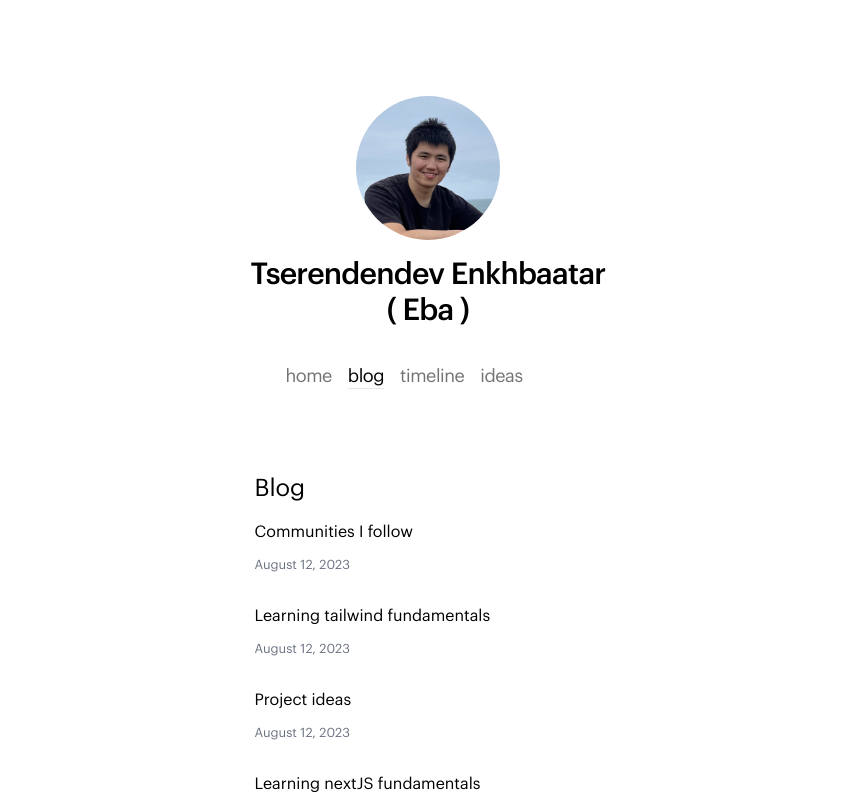
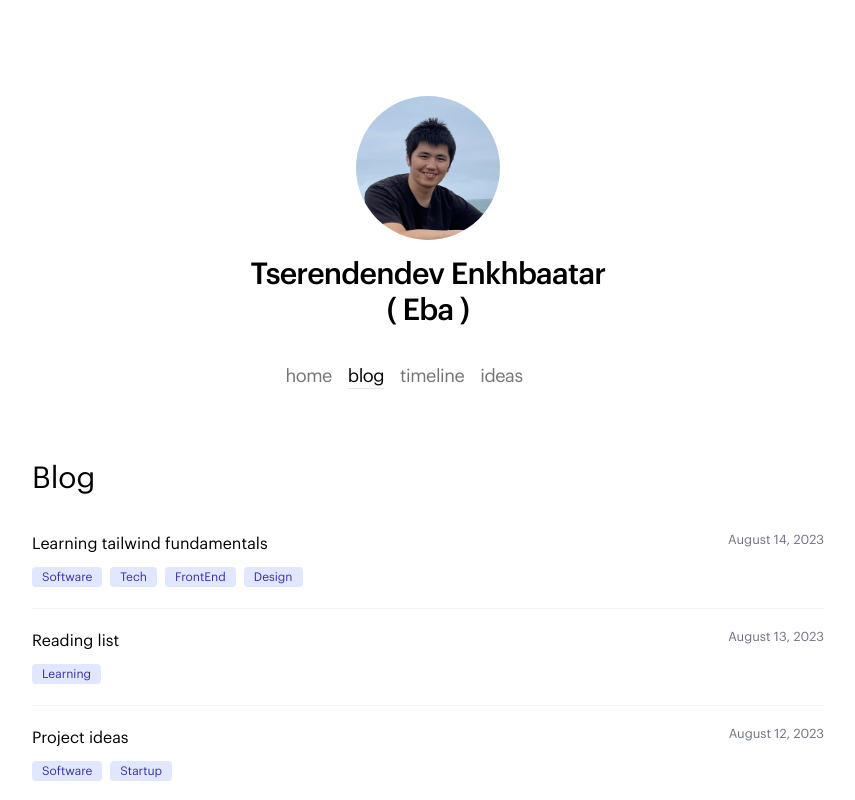
Before and after one commit to eba472/blog, a Next.js app: page /blog in a window 1280 px wide. Shown: the top 800 px of the page, without its empty margins (212-1067 px from the left). Built offline with nearby package versions, Linux system fonts and the light colour scheme.

Commit message:
add tags to blogs and design updates

```diff
--- a/app/blog/page.tsx
+++ b/app/blog/page.tsx
@@ -1,29 +1,37 @@
 import { getSortedBlogsData } from "../../lib/blog";
 import Link from "next/link";
 import Date from "../components/date";
+import Tag from "../components/tag";
 
 export const metadata = {
   title: "Eba personal blog about software engineering",
 };
 
-export default async function Post({ params }) {
+export default async function Post() {
   const blogs = getSortedBlogsData();
   return (
     <section className="text-base/loose p-1">
-      <h2>Blog</h2>
-      <ul className="list-none p-0 m-0">
-        {blogs.map(({ id, date, title }) => {
-          return (
-            <li className="mb-5" key={id}>
-              <Link href={`/blog/${id}`}>{title}</Link>
-              <br />
-              <small className="text-gray-500">
+      <h1>Blog</h1>
+      {blogs.map(({ id, date, title, tags }) => {
+        return (
+          <div key={id}>
+            <div className="flex justify-between">
+              <Link href={`/blog/${id}`}>
+                {title}
+              </Link>
+              <small className="text-gray-500 whitespace-nowrap">
                 <Date dateString={date} />
               </small>
-            </li>
-          );
-        })}
-      </ul>
+            </div>
+            <div>
+              {tags.map((skill) => (
+                <Tag key={skill} name={skill} />
+              ))}
+            </div>
+            <hr className="h-px my-4 bg-gray-100 border-0 rounded dark:bg-gray-700" />
+          </div>
+        );
+      })}
     </section>
   );
 }
--- a/app/components/gallery.tsx
+++ b/app/components/gallery.tsx
@@ -15,7 +15,7 @@ import director from "/public/images/gallery/With our director at Founder Instit
 
 export default function Gallery() {
   return (
-    <div className="my-8 w-full md:w-[650px] lg:w-[800px] mx-auto">
+    <div className="my-8">
       <div className="columns-2 sm:columns-3 gap-y-4 my-4">
         <div className="relative mb-2">
           <Image
--- a/app/timeline/skill.tsx
+++ b/app/components/tag.tsx
@@ -1,7 +1,7 @@
-export default function skill({ skill }) {
+export default function tag({ name }) {
   return (
     <div className="inline-block bg-indigo-100 text-indigo-800 text-xs font-medium mr-2 px-2.5 py-0.5 rounded dark:bg-indigo-900 dark:text-indigo-300">
-      {skill}
+      {name}
     </div>
   );
 }
--- a/app/layout.tsx
+++ b/app/layout.tsx
@@ -52,7 +52,7 @@ export default function Layout({ children }) {
             </h1>
           </header>
           <Navbar />
-          <main>{children}</main>
+          <main className="w-full md:w-[650px] lg:w-[800px] mx-auto">{children}</main>
           <SocialNetwork />
         </div>
       </body>
--- a/app/timeline/lifeEvent.tsx
+++ b/app/timeline/lifeEvent.tsx
@@ -1,5 +1,5 @@
 import { IEvent } from "./experience";
-import Skill from "./skill";
+import Tag from "../components/tag";
 
 export default function LifeEvent({ event }: { event: IEvent }) {
   return (
@@ -21,7 +21,7 @@ export default function LifeEvent({ event }: { event: IEvent }) {
       </ol>
       <div className="m-3">
         {event.skills.map((skill) => (
-          <Skill skill={skill} />
+          <Tag key={skill} name={skill} />
         ))}
       </div>
     </li>
--- a/blogs/interview-questions.md
+++ b/blogs/interview-questions.md
@@ -1,6 +1,7 @@
 ---
 title: 'Useful interview questions from Linkedin'
 date: '2023-07-01'
+tags: Software, Interview
 ---
 
 I've been hired by Google, Epic Games and Affirm to name a few.
--- a/blogs/jap-sentences.md
+++ b/blogs/jap-sentences.md
@@ -1,6 +1,7 @@
 ---
 title: 'Japanese lesson: talking about plan'
 date: '2023-08-01'
+tags: Japanese
 ---
 
 1. 私はモンゴルに行く予定です。(Watashi wa Mongoru ni iku yotei desu.)
--- a/blogs/nextjs.md
+++ b/blogs/nextjs.md
@@ -1,6 +1,7 @@
 ---
 title: 'Learning nextJS fundamentals'
 date: '2023-08-12'
+tags: Software, Tech, FrontEnd
 ---
 
 ### Useful commands:
--- a/blogs/project-ideas.md
+++ b/blogs/project-ideas.md
@@ -1,6 +1,7 @@
 ---
 title: 'Project ideas'
 date: '2023-08-12'
+tags: Software, Startup
 ---
 
 1. How to find a project ideas
--- a/blogs/useful-links.md
+++ b/blogs/reading-list.md
@@ -1,9 +1,10 @@
 ---
-title: 'Communities I follow'
-date: '2023-08-12'
+title: 'Reading list'
+date: '2023-08-13'
+tags: Learning
 ---
 
-### Community
+### Communities
 1. [Microconf](https://microconf.com/): Community for Bootstrapped SaaS Founders
 2. [Lenny's Newsletter](https://www.lennysnewsletter.com/about): Building product, Go-to-market, Growth strategy, Career, Sales
 3. [ByteByteGo](https://bytebytego.com/): Everything you need to take your system design skill to the next level
--- a/blogs/tailwind.md
+++ b/blogs/tailwind.md
@@ -1,6 +1,7 @@
 ---
 title: 'Learning tailwind fundamentals'
-date: '2023-08-12'
+date: '2023-08-14'
+tags: Software, Tech, FrontEnd, Design
 ---
 
 ### Tailwind
--- a/lib/blog.ts
+++ b/lib/blog.ts
@@ -16,7 +16,6 @@ interface MarkDownHeader {
   date: string;
 }
 
-
 const blogsDirectory = path.join(process.cwd(), "blogs");
 
 export function getSortedBlogsData() {
@@ -26,9 +25,13 @@ export function getSortedBlogsData() {
     const fullPath = path.join(blogsDirectory, fileName);
     const fileContents = fs.readFileSync(fullPath, "utf8");
     const matterResult = matter(fileContents);
+    const tags: string[] = matterResult.data.tags
+      ? matterResult.data.tags.split(", ")
+      : [];
     return {
       id,
-      ...matterResult.data as MarkDownHeader,
+      ...(matterResult.data as MarkDownHeader),
+      tags
     };
   });
   return allBlogsData.sort((a, b) => {
@@ -60,6 +63,6 @@ export async function getBlogData(id: string): Promise<Blog> {
   return {
     id,
     contentHtml,
-    ...matterResult.data as MarkDownHeader,
+    ...(matterResult.data as MarkDownHeader),
   };
 }
```
